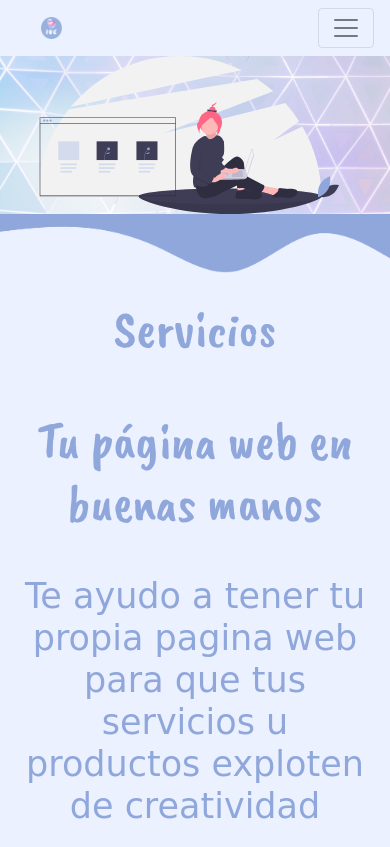
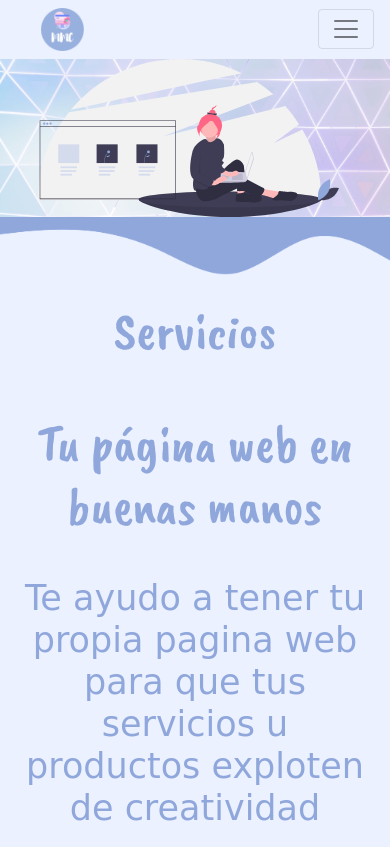
Before and after one commit to MicaCarabajal/paginaMMC, a plain HTML site: page index.html in a window 390 px wide. Shown: the top 847 px of the page. Drawn offline with nearby package versions, Linux system fonts and the light colour scheme; a web font is replaced by a local one.

Commit message:
Add files via upload

```diff
--- a/rutaSass/mediaqueries.scss
+++ b/rutaSass/mediaqueries.scss
@@ -60,9 +60,12 @@
    }
 }
 @media (max-width: 767px) {
+    body {
+        overflow-x: hidden;
+    }
     .navbar {
         .img-logo {
-            width: 6%;
+            width: 12%;
         }
     }
     .servicios {
```
Also changed, not shown: css/estilos.css, css/mediaqueries.css, 2 other files.
